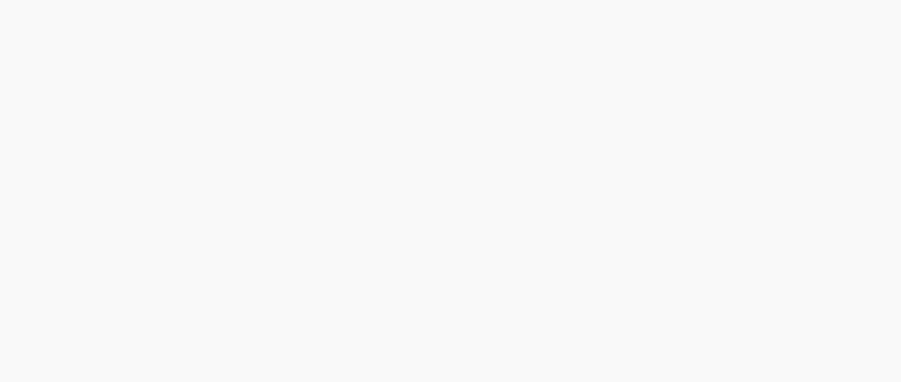
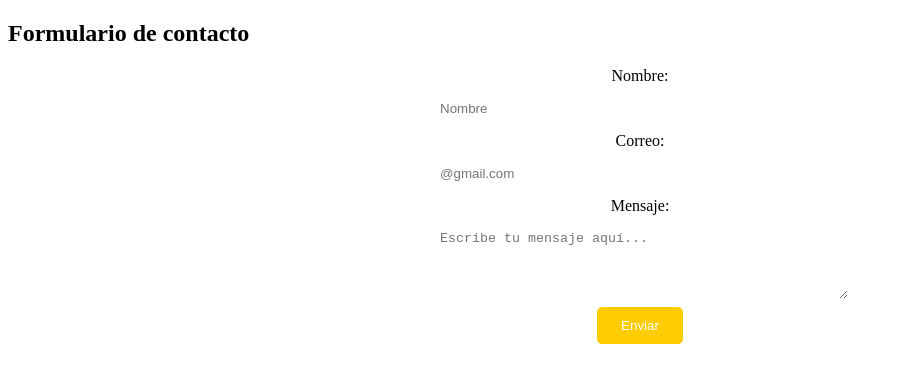
Before and after one commit to camiflorezc2005-dev/miniapp-web, a plain HTML site: page index.html in a window 1280 px wide. Shown: the whole page, without its empty margins (0-901 px from the left). Drawn offline with Linux system fonts and the light colour scheme.

Commit message:
feat:rema funcionalidad

```diff
--- a/index.html
+++ b/index.html
@@ -7,5 +7,23 @@
   <link rel="stylesheet" href="style.css">
 </head>
 <body>
+
+  <section id="contacto">
+    <h2>Formulario de contacto</h2>
+    <form>
+        <label for="nombre">Nombre:</label>
+        <input type="text" id="nombre" placeholder="Nombre" required>
+
+        <label for="correo">Correo:</label>
+        <input type="email" id="correo" placeholder="@gmail.com" required>
+
+        <label for="mensaje">Mensaje:</label>
+        <textarea id="mensaje" rows="4" placeholder="Escribe tu mensaje aquí..." required></textarea>
+
+    <button type="submit">Enviar</button>
+    </form>
+  </section>
+
+   <script src="script.js"></script>
 </body>
 </html>
--- a/script.js
+++ b/script.js
@@ -1 +1,14 @@
-console.log("Bienvenido a TechSolutions!");
+window.addEventListener("load", () => {
+  alert("💪 ¡Bienvenido a PowerFit! Tu entrenamiento comienza hoy.");
+  console.log("Bienvenido a PowerFit - ¡Energía y disciplina!");
+});
+
+const form = document.querySelector("form");
+if (form) {
+  form.addEventListener("submit", (e) => {
+    e.preventDefault();
+    alert("Gracias por contactarnos, nos comunicaremos pronto contigo.");
+
+     form.reset();
+  });
+}
--- a/style.css
+++ b/style.css
@@ -1,5 +1,34 @@
-body {
-  font-family: Arial, sans-serif;
-  background-color: #f9f9f9;
+.contacto {
+  background-color: #111;
+  padding: 2rem;
   text-align: center;
 }
+
+form {
+  display: flex;
+  flex-direction: column;
+  align-items: center;
+  max-width: 400px;
+  margin: auto;
+}
+
+input, textarea {
+  width: 100%;
+  padding: 0.5rem;
+  margin: 0.5rem 0;
+  border: none;
+  border-radius: 5px;
+}
+
+button {
+  background-color: #ffcc00;
+  color: white;
+  border: none;
+  padding: 0.7rem 1.5rem;
+  border-radius: 5px;
+  cursor: pointer;
+}
+
+button:hover {
+  background-color:  #f0d670;
+}
```
